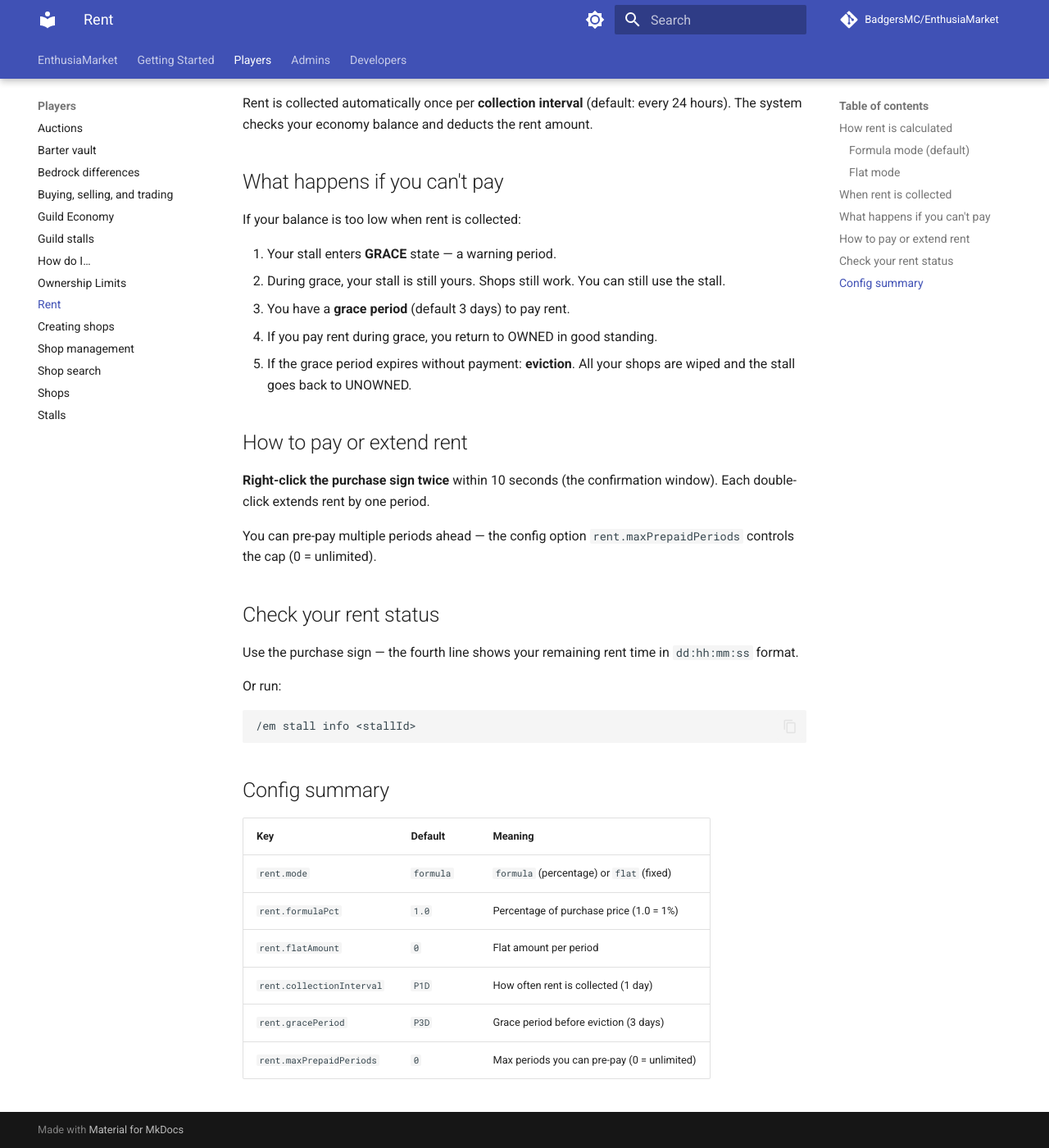
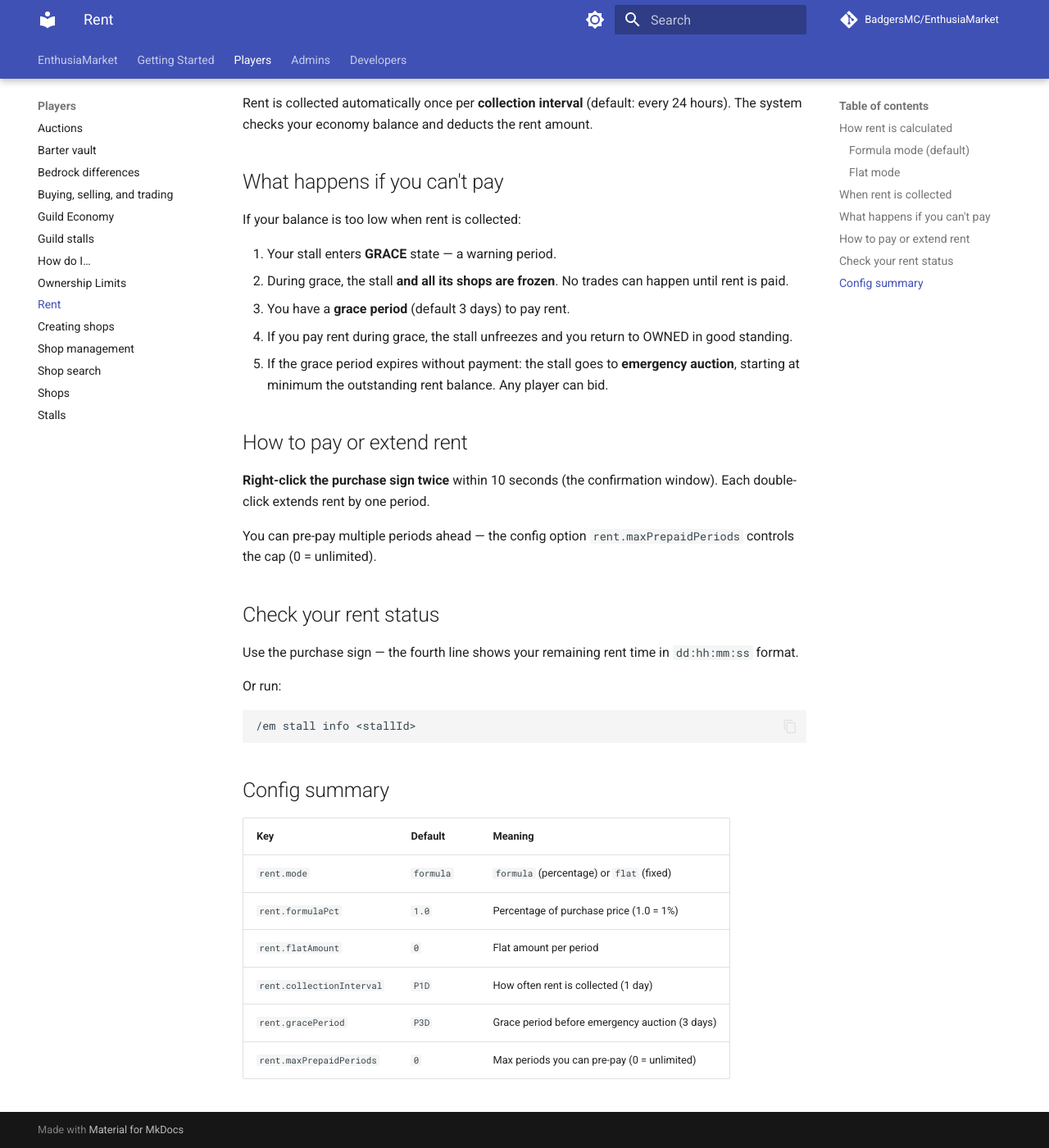
Before and after one commit to wsg138/EnthusiaMarket, an MkDocs documentation site: the page built from wiki/docs/players/rent.md, in a window 1280 px wide and 1400 px high, scrolled down 667 px. Shown: the whole window at 82% size. Built offline with MkDocs 1.6.1 and Material for MkDocs 9.7.7, drawn with Linux system fonts in a browser that asks for light colours; comment, search, counter and statistics services are not loaded.

Commit message:
fix(wiki): correct grace/eviction → freeze + emergency auction (#77)
Intended design (not yet implemented in code):
- GRACE: stall AND shops are frozen, no trades
- After grace: emergency auction (not eviction+wipe)

Updated 6 pages: rent.md, stalls.md, faq.md, walkthrough.md, config.md, troubleshooting.md

```diff
--- a/wiki/docs/players/rent.md
+++ b/wiki/docs/players/rent.md
@@ -2,8 +2,8 @@
 title: Rent
 audience: player
 topic: rent
-summary: How stall rent works — formula vs flat, collection, grace period, eviction, and extension.
-keywords: [rent, eviction, grace, extension, formula, flat]
+summary: How stall rent works — formula vs flat, collection, grace period, emergency auction, and extension.
+keywords: [rent, emergency-auction, grace, extension, formula, flat]
 related: [stalls, shop-creation]
 updated: 2026-06-25
 ---
@@ -41,10 +41,11 @@ Rent is collected automatically once per **collection interval** (default: every
 If your balance is too low when rent is collected:
 
 1. Your stall enters **GRACE** state — a warning period.
-2. During grace, your stall is still yours. Shops still work. You can still use the stall.
+2. During grace, the stall **and all its shops are frozen**. No trades can happen until rent is paid.
 3. You have a **grace period** (default 3 days) to pay rent.
-4. If you pay rent during grace, you return to OWNED in good standing.
-5. If the grace period expires without payment: **eviction**. All your shops are wiped and the stall goes back to UNOWNED.
+4. If you pay rent during grace, the stall unfreezes and you return to OWNED in good standing.
+5. If the grace period expires without payment: the stall goes to **emergency auction**,
+   starting at minimum the outstanding rent balance. Any player can bid.
 
 ## How to pay or extend rent
 
@@ -70,5 +71,5 @@ Or run:
 | `rent.formulaPct` | `1.0` | Percentage of purchase price (1.0 = 1%) |
 | `rent.flatAmount` | `0` | Flat amount per period |
 | `rent.collectionInterval` | `P1D` | How often rent is collected (1 day) |
-| `rent.gracePeriod` | `P3D` | Grace period before eviction (3 days) |
+| `rent.gracePeriod` | `P3D` | Grace period before emergency auction (3 days) |
 | `rent.maxPrepaidPeriods` | `0` | Max periods you can pre-pay (0 = unlimited) |
```
Also changed, not shown: wiki/docs/admins/config.md (+1 -1 lines), wiki/docs/admins/troubleshooting.md (+1 -1 lines), wiki/docs/getting-started/faq.md (+1 -1 lines), wiki/docs/getting-started/walkthrough.md (+1 -1 lines), wiki/docs/players/stalls.md (+1 -1 lines).
